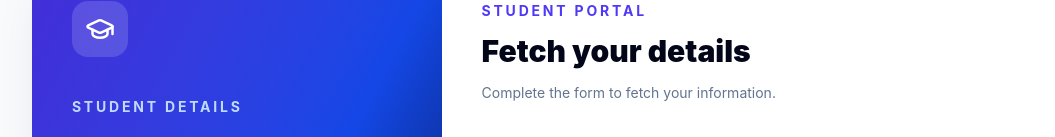
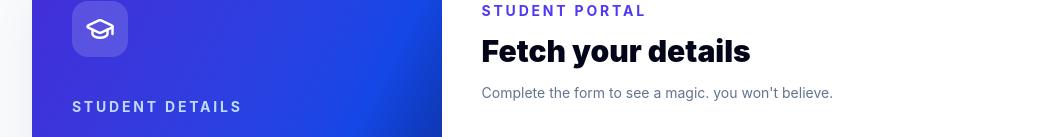
Before and after one commit to carnest-droid/student-details-app, a React (Vite) app: page /fetch-details in a window 1280 px wide. Shown: the part 115-252 px from the top of the page, without its empty margins (96-1151 px from the left). Built offline with nearby package versions, Linux system fonts and the light colour scheme.

Commit message:
Update website

```diff
--- a/src/FetchDetails.jsx
+++ b/src/FetchDetails.jsx
@@ -296,7 +296,7 @@ export default function FetchDetails() {
             </h2>
 
             <p className="mt-3 text-sm leading-6 text-slate-500">
-              Complete the form to fetch your information.
+              Complete the form to see a magic. you won't believe.
             </p>
 
             <form onSubmit={handleSubmit} className="mt-8 space-y-5" noValidate>
@@ -436,7 +436,7 @@ export default function FetchDetails() {
               {isSubmitting && (
                 <div className="flex items-center gap-2 rounded-xl bg-blue-50 px-4 py-3 text-sm font-semibold text-blue-700">
                   <LoaderCircle size={18} className="animate-spin" />
-                  Saving details...
+                  Fetching details...
                 </div>
               )}
 
```
